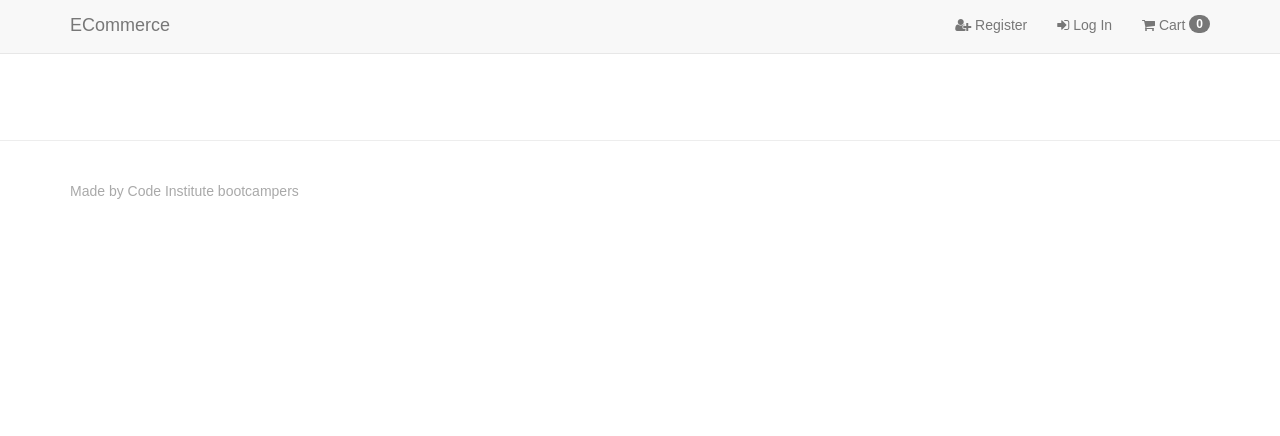
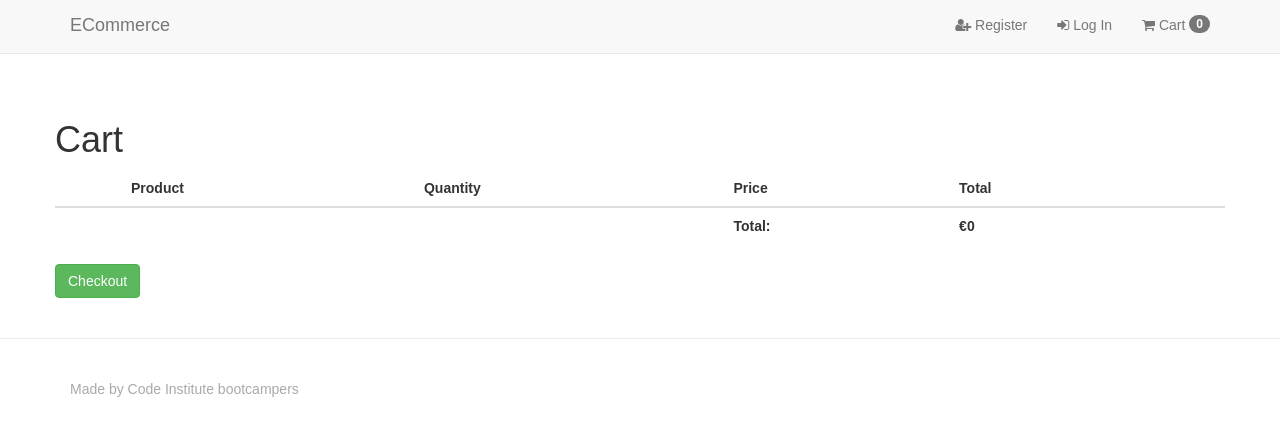
Before and after one commit to steviebolton/ecommerce, a Django app: page /cart/view/ in a window 1280 px wide. Shown: the top 436 px of the page. Run offline with Django 3.2, Linux system fonts and the light colour scheme; some libraries are stand-ins or nearby versions.

Commit message:
Get Cart Total to Display

```diff
--- a/cart/templates/cart/view_cart.html
+++ b/cart/templates/cart/view_cart.html
@@ -1,14 +1,46 @@
-{% extends 'base.html' %}
+{% extends "base.html" %}
 
 {% block content %}
+<h1>Cart</h1>
 
-    {% for item in cart_items %}
+<table class="table">
+    <thead>
+        <tr>
+            <th></th>
+            <th>Product</th>
+            <th>Quantity</th>
+            <th>Price</th>
+            <th>Total</th>
+            <th></th>
+        </tr>
+    </thead>
+    <tbody>
+        {% for item in cart_items %}
+        <tr>
+            <td><img width="100" height="100" src="{{MEDIA_URL}}{{item.product.image}}"/></td>
+            <td>{{ item.product.name }}</td>
+            <td>{{ item.quantity}}</td>
+            <td>€{{ item.product.price }}</td>
+            <td>€{{ item.total}}</td>
+            <td><form method="post" action="#">
+                {% csrf_token %}
+                <input type="submit" class="btn btn-success" value="Remove"/>
+                </form>
+            </td>
+        </tr>
+        {% endfor %}
 
-    <p><img src="{{ MEDIA_URL }}{{ item.product.image }}"/></p>
-    <p>{{ item.product.name }}</p>
-    <p>{{ item.quantity }}</p>
+        <tr>
+            <td></td>
+            <td></td>
+            <td></td>
+            <td><strong>Total:</strong></td>
+            <td><strong>€{{total}}</strong></td>
+            <td></td>
+        </tr>
+    </tbody>
+</table>
 
-    {% endfor %}
-
+<a href="#" class="btn btn-success" role="button">Checkout</a>
 
 {% endblock content %}
--- a/cart/views.py
+++ b/cart/views.py
@@ -7,12 +7,15 @@ def view_cart(request):
 
     cart = request.session.get('cart', {})
 
+    total = 0
     cart_items = []
     for product_id, quantity in cart.items():
         product = get_object_or_404(Product, pk=product_id)
-        cart_items.append({'product':product, 'quantity': quantity})
+        item_total = product.price * quantity
+        total += item_total
+        cart_items.append({'product':product, 'quantity': quantity, 'total': item_total})
 
-    return render(request, "cart/view_cart.html", {'cart_items': cart_items})
+    return render(request, "cart/view_cart.html", {'cart_items': cart_items, 'total': total})
 
 
 
```
